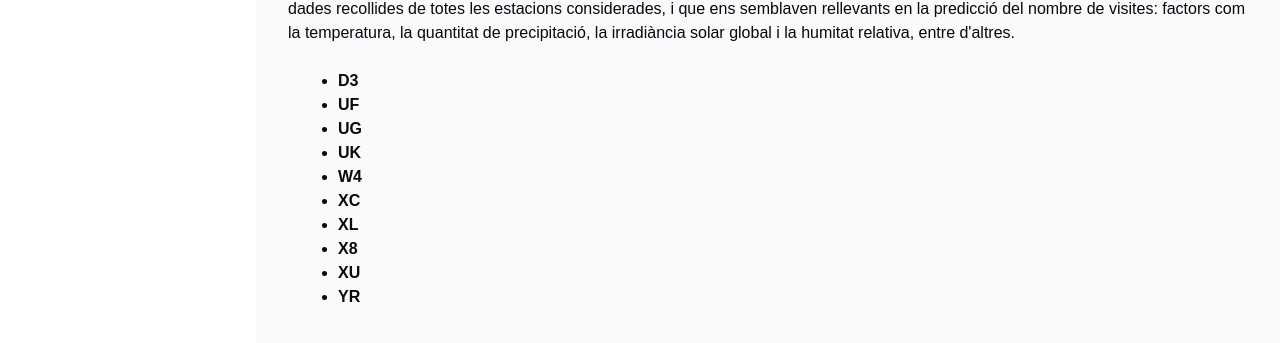
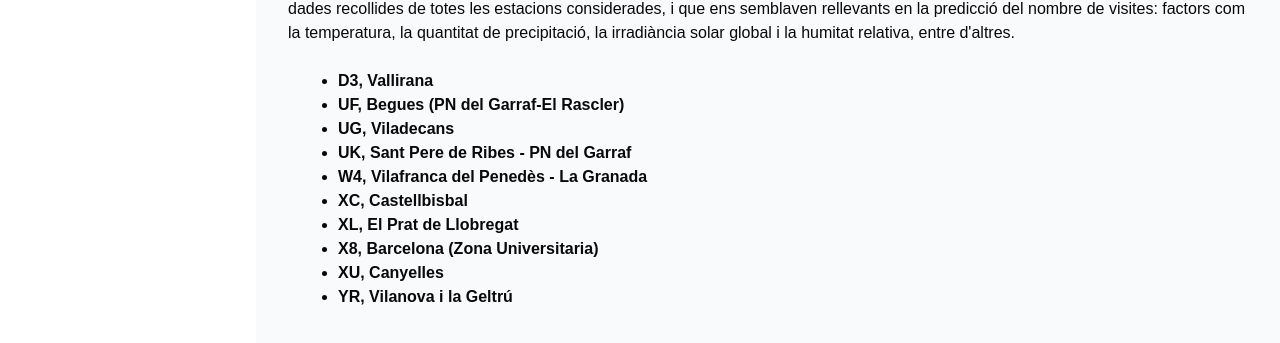
Before and after one commit to examba-tech/dashboard, a Next.js app: page /estacions_meteo in a window 1280 px wide. Shown: the part 830-1173 px from the top of the page. Built offline with nearby package versions, Linux system fonts and the light colour scheme; a web font is replaced by a local one.

Commit message:
info estaciones 2

```diff
--- a/src/app/estacions_meteo/page.tsx
+++ b/src/app/estacions_meteo/page.tsx
@@ -16,16 +16,16 @@ const HomePage = () => {
   };
 
   const estacionesMeteorologicas = [
-    { nombre: 'D3', info: <p></p>},
-    { nombre: 'UF', info: <p></p> },
-    { nombre: 'UG', info: <p></p>},
-    { nombre: 'UK', info: <p></p>},
-    { nombre: 'W4', info: <p></p>},
-    { nombre: 'XC', info: <p></p> },
-    { nombre: 'XL', info: <p></p>},
-    { nombre: 'X8', info: <p></p> },
-    { nombre: 'XU', info: <p> </p>},
-    { nombre: 'YR', info: <p></p>}
+    { nombre: 'D3, Vallirana', info: <p></p>},
+    { nombre: 'UF, Begues (PN del Garraf-El Rascler)', info: <p></p> },
+    { nombre: 'UG, Viladecans', info: <p></p>},
+    { nombre: 'UK, Sant Pere de Ribes - PN del Garraf ', info: <p></p>},
+    { nombre: 'W4, Vilafranca del Penedès - La Granada', info: <p></p>},
+    { nombre: 'XC, Castellbisbal', info: <p></p> },
+    { nombre: 'XL, El Prat de Llobregat', info: <p></p>},
+    { nombre: 'X8, Barcelona (Zona Universitaria)', info: <p></p> },
+    { nombre: 'XU, Canyelles', info: <p> </p>},
+    { nombre: 'YR, Vilanova i la Geltrú', info: <p></p>}
   ];
   return (
     <div>
```
